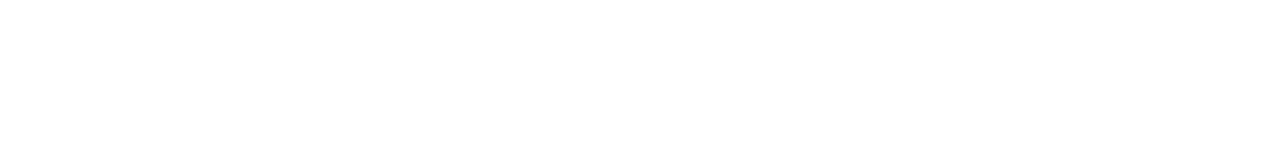
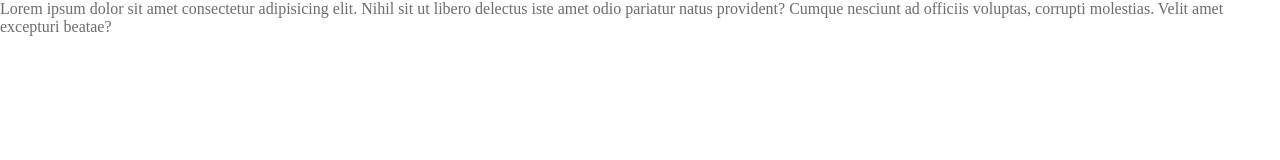
Before and after one commit to jotappe94/Projeto-2, a plain HTML site: page index.html in a window 1280 px wide. Drawn offline with Linux system fonts and the light colour scheme.

Commit message:
initial style guide

```diff
--- a/index.html
+++ b/index.html
@@ -7,6 +7,9 @@
     <link rel="stylesheet" href="styles/index.css">
 </head>
 <body>
+    <p>
+        Lorem ipsum dolor sit amet consectetur adipisicing elit. Nihil sit ut libero delectus iste amet odio pariatur natus provident? Cumque nesciunt ad officiis voluptas, corrupti molestias. Velit amet excepturi beatae?
+    </p>
 
 </body>
 </html>
--- a/styles/global.css
+++ b/styles/global.css
@@ -3,3 +3,18 @@
     padding: 0;
     box-sizing: border-box;
 }
+
+:root{
+    --brand-color: #EF5F4C;
+    --blackground-color: #FFFFFF;
+    --surface-color: #F5F5F5;
+    --skeleton-color: #D9D9D9;
+    --shape-transparency: #FFFFFF;
+    --text-color-primary: #313131;
+    --text-color-secondary: #6C6C6C;
+}
+
+body {
+    color: var(--text-color-secondary);
+    background-color: var(--blackground-color);
+}
```
Also changed, not shown: assets/AirplaneTilt.svg (added), assets/Image 01.png (added), assets/Image 02.png (added), assets/Image 03.png (added), assets/Image 04.png (added), assets/Image 05.png (added), assets/Image 06.png (added), assets/Image 07.png (added), assets/Image 08.png (added), assets/Image 09.png (added), assets/Image 10.png (added), assets/Image 11.png (added), assets/Image.svg (added), assets/Logo.svg (added), 2 more files, 1 other file.
